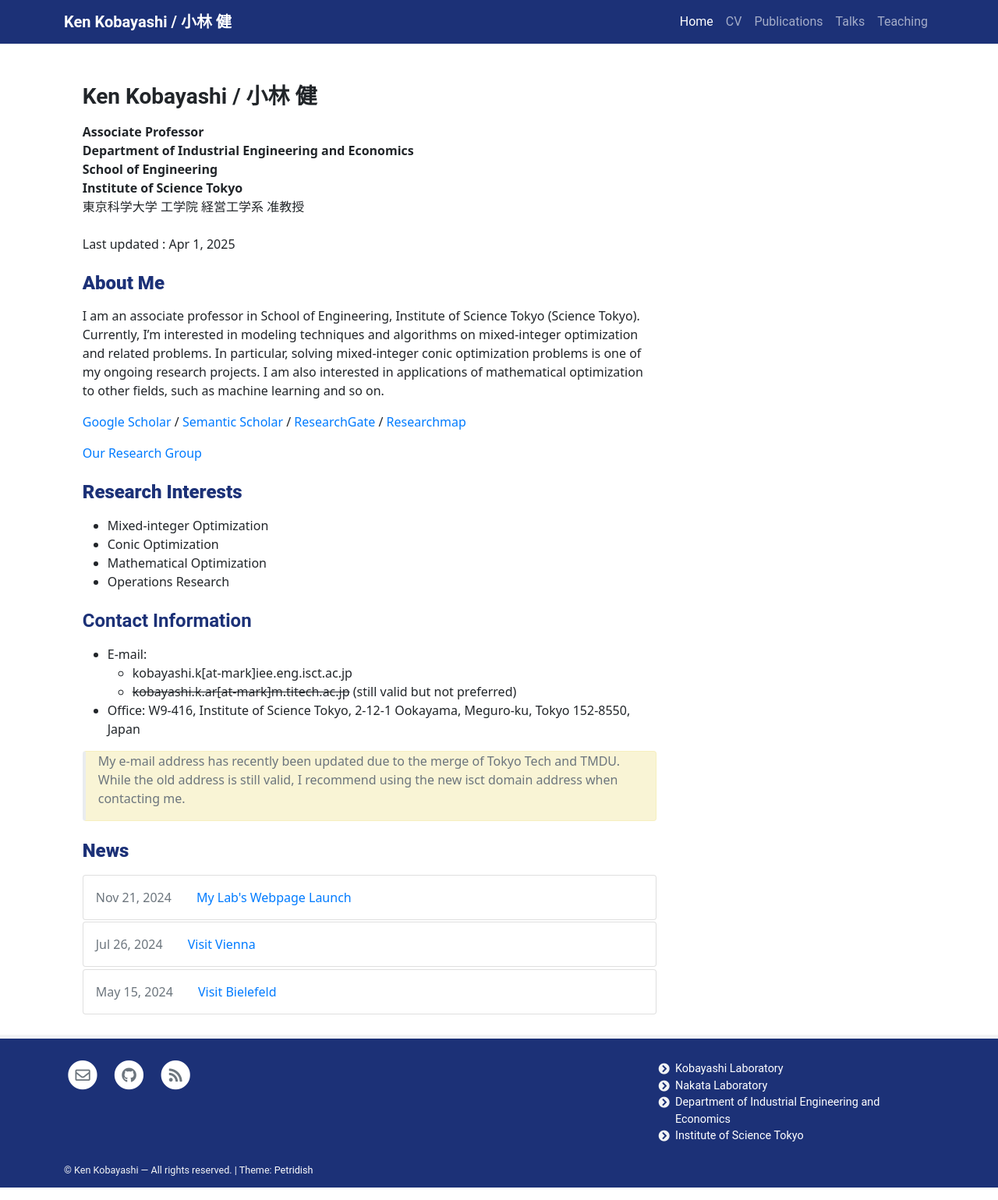
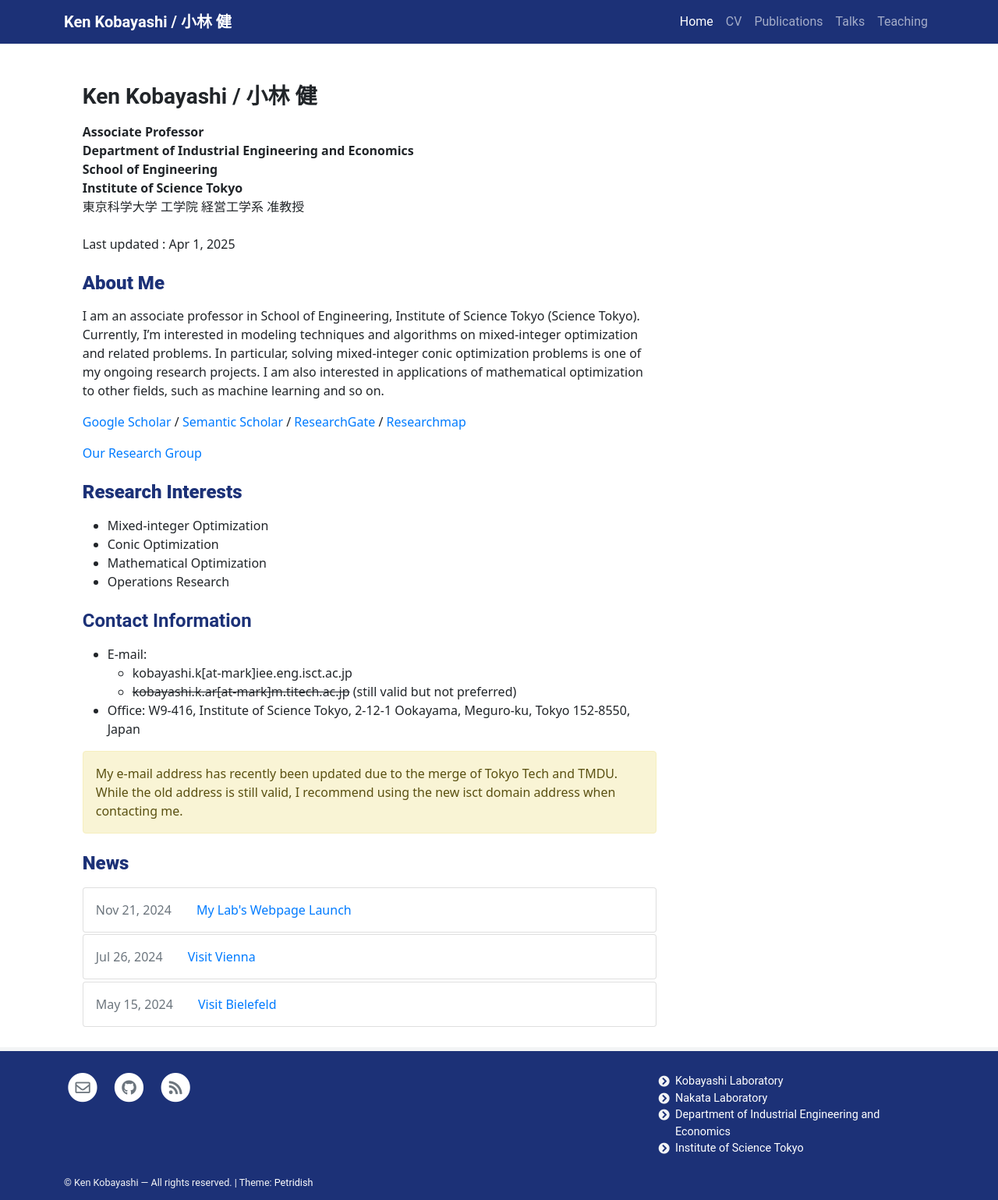
Before and after one commit to KenKoba2119/KenKoba2119.github.io, a Jekyll site: the page built from pages/home.md, in a window 1280 px wide. Shown: the whole page at 78% size. Built offline with Jekyll 4.4.1, drawn with Linux system fonts in a browser that asks for light colours.

```diff
--- a/pages/home.md
+++ b/pages/home.md
@@ -40,6 +40,6 @@ I am also interested in applications of mathematical optimization to other field
 - Office: W9-416, Institute of Science Tokyo, 2-12-1 Ookayama, Meguro-ku, Tokyo 152-8550, Japan
 
 {:.alert .alert-warning}
-> My e-mail address has recently been updated due to the merge of Tokyo Tech and TMDU. While the old address is still valid, I recommend using the new isct domain address when contacting me.
+My e-mail address has recently been updated due to the merge of Tokyo Tech and TMDU. While the old address is still valid, I recommend using the new isct domain address when contacting me.
 
 ## **News**
```
